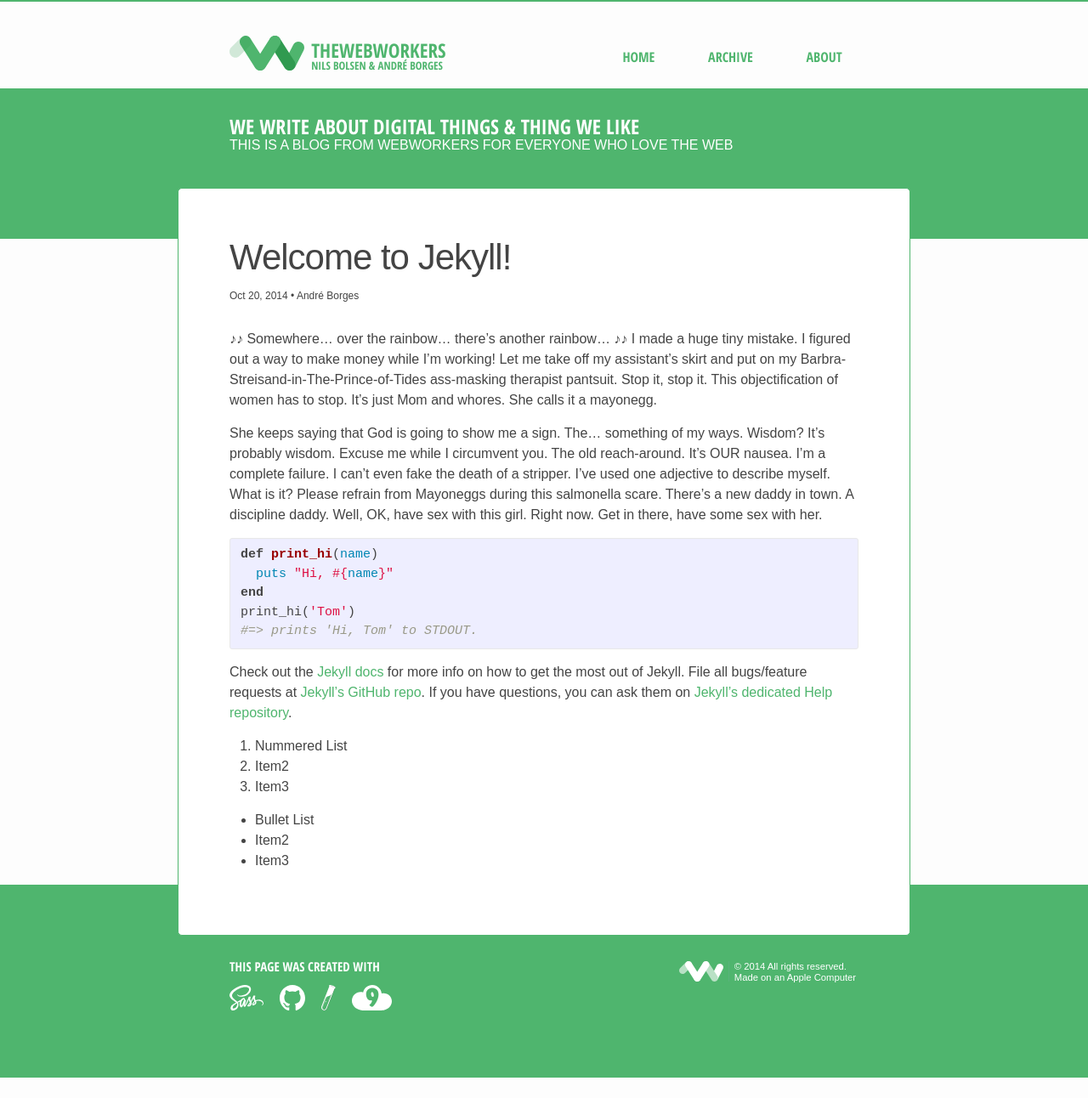
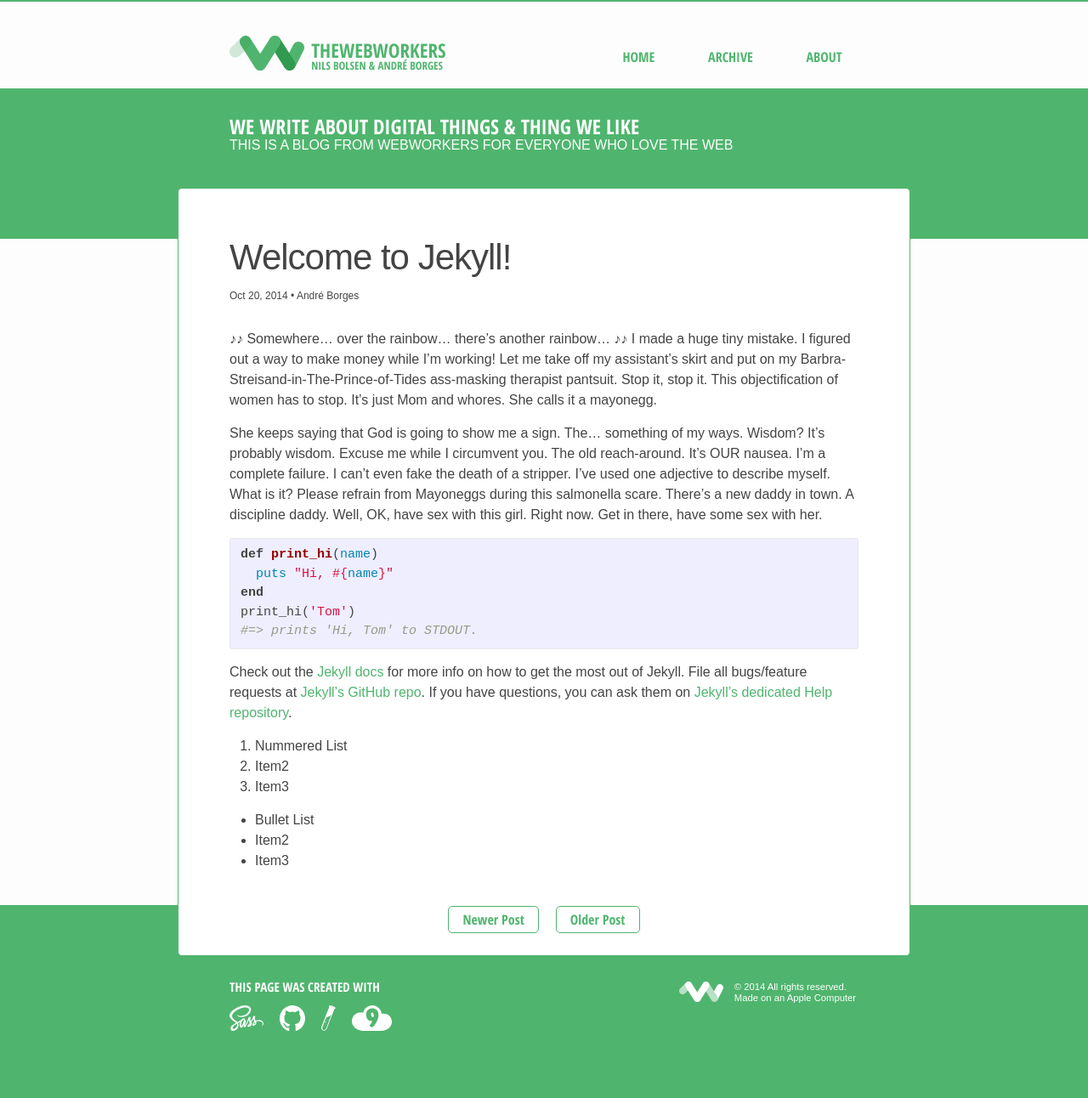
Before and after one commit to webwb/webwb.github.io, a Jekyll site: the page built from _posts/2014-10-19-welcome-to-jekyll copy 2.markdown, in a window 1280 px wide. Shown: the whole page at 85% size. Built offline with Jekyll 4.4.1, drawn with Linux system fonts in a browser that asks for light colours; before the commit the page ends 1268 px from its top, so only the background shows below that.

Commit message:
added pagination (older/newer) for posts

```diff
--- a/_includes/pagination.html
+++ b/_includes/pagination.html
@@ -7,14 +7,24 @@
   {% endif %}
 </div> -->
 
-{% if paginator.total_pages > 1 %}
 <div class="pagination">
-  {% if paginator.previous_page %}
-    <a class="previous" href="{{ paginator.previous_page_path | prepend: site.baseurl | replace: '//', '/' }}">Previous</a>
+  {% if paginator.total_pages > 1 %}
+    {% if paginator.previous_page %}
+      <a class="previous" href="{{ paginator.previous_page_path | prepend: site.baseurl | replace: '//', '/' }}">Previous</a>
+    {% endif %}
+
+    {% if paginator.next_page %}
+      <a class="next" href="{{ paginator.next_page_path | prepend: site.baseurl | replace: '//', '/' }}">Next</a>
+    {% endif %}
+
   {% endif %}
 
-  {% if paginator.next_page %}
-    <a class="next" href="{{ paginator.next_page_path | prepend: site.baseurl | replace: '//', '/' }}">Next</a>
+  {% if page.next %}
+    <a class="previous" href="{{ page.next.url | prepend: site.baseurl | replace: '//', '/' }}">Newer Post</a>
+  {% endif %}
+
+
+  {% if page.previous %}
+    <a class="previous" href="{{ page.previous.url | prepend: site.baseurl | replace: '//', '/' }}">Older Post</a>
   {% endif %}
 </div>
-{% endif %}
--- a/_layouts/post.html
+++ b/_layouts/post.html
@@ -12,4 +12,6 @@
     {{ content }}
   </article>
 
+  {% include pagination.html %}
+
 </div>
--- a/_sass/_layout.scss
+++ b/_sass/_layout.scss
@@ -80,21 +80,16 @@
         font-size: 36px;
     }
 }
-
 .post-content {
     // margin-bottom: $spacing-unit;
-
     h3 {
         font-size: 26px;
-
         @include media-query($on-laptop) {
             font-size: 22px;
         }
     }
-
     h4 {
         font-size: 20px;
-
         @include media-query($on-laptop) {
             font-size: 18px;
         }
```
Also changed, not shown: 1 other file.
